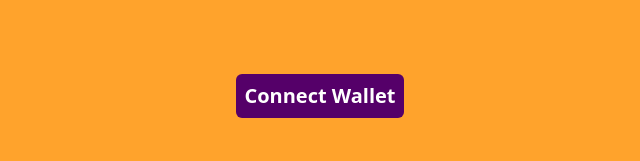
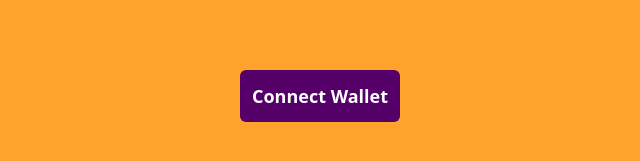
Before and after one commit to sray91/swayfit, a Next.js app: page / in a window 1280 px wide. Shown: the part 507-668 px from the top of the page, without its empty margins (320-960 px from the left). Built offline with nearby package versions, Linux system fonts and the light colour scheme.

Commit message:
more formatting

```diff
--- a/pages/index.js
+++ b/pages/index.js
@@ -14,7 +14,7 @@ export default function Home() {
         <span>
             <Image src="/swayfit_logo.svg" alt="SwayFit Logo" width={653} height={400} />
         </span>
-        <button className="px-2 py-2 rounded-md bg-purple cursor-pointer hover:bg-purple text-white text-xl font-semibold duration-100">
+        <button className="px-3 py-3 rounded-md bg-purple cursor-pointer hover:bg-purple text-white text-lg font-semibold duration-100">
           Connect Wallet
         </button>
       </main>
```
